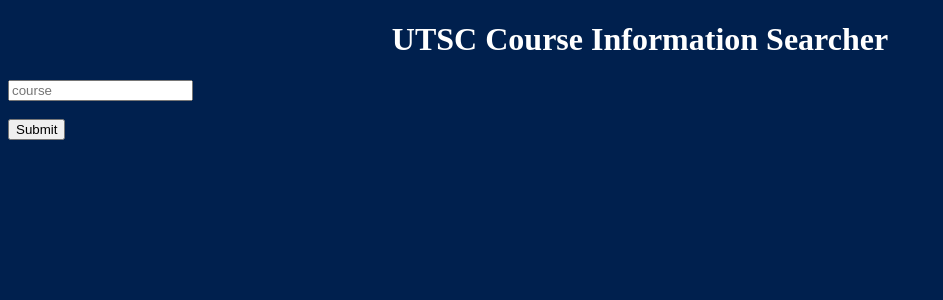
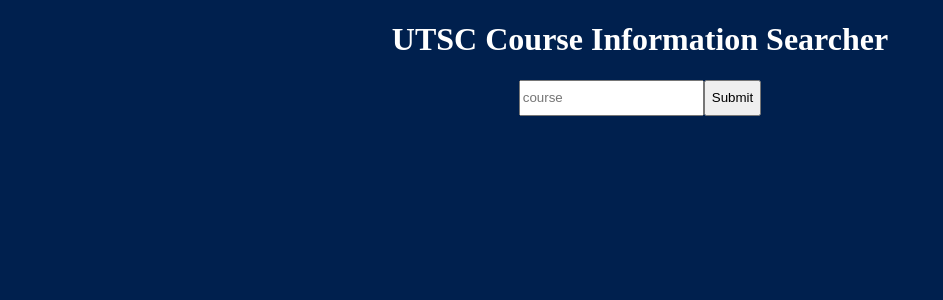
Before and after one commit to ricklan/UTSC-Course-Information-Finder, a Flask app: page / in a window 1280 px wide. Shown: the top 300 px of the page, without its empty margins (0-943 px from the left). Run offline with Flask 2, Linux system fonts and the light colour scheme.

Commit message:
Centre search bar and place submit button next to search bar

```diff
--- a/static/index.css
+++ b/static/index.css
@@ -13,3 +13,11 @@
   text-align: center;
   color: #FFFFFF;
 }
+
+/*Search bar
+-----------------------------------*/
+.search-bar{
+  display: flex;
+  width: 100%;
+  justify-content: center;
+}
--- a/templates/index.html
+++ b/templates/index.html
@@ -15,7 +15,7 @@
 	<h1> UTSC Course Information Searcher </h1>
 
 	<!-- The search bar & submit button. -->
-	<form action="/" method="post">
+	<form action="/" method="post" class="search-bar">
 		<input type="text" id="course" name="course" placeholder="course" minlength="6" maxlength="6" required><br><br>
 		<input type="submit" value="Submit" id="submit_button">
 	</form>
```
